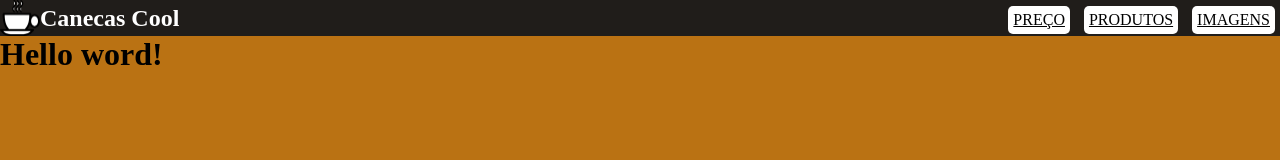
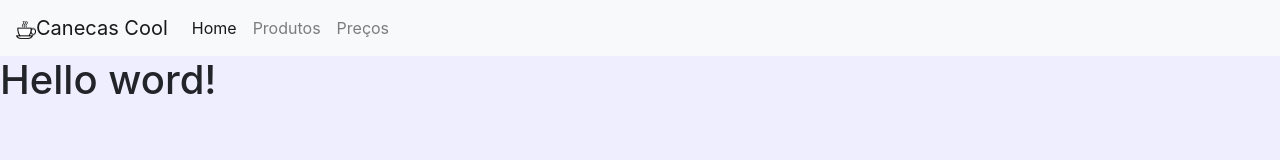
Before and after one commit to dennis-rocha/FreeCodeCamp, a plain HTML site: page atividade-2/index.html in a window 1280 px wide. Drawn offline with nearby package versions, Linux system fonts and the light colour scheme.

Commit message:
adicionando bootstrap no header

```diff
--- a/atividade-2/css/style.css
+++ b/atividade-2/css/style.css
@@ -2,36 +2,5 @@
 
 /* Corpo */
 body {
-    background-color: rgba(184, 109, 11, 0.966);
+    background-color: rgb(239, 238, 255);
 }
-
-/* Estilização do Cabeçalho */
-
-nav {
-    background-color: rgba(26, 26, 26, 0.966);
-    width: 100%;
-    height: auto;
-    display: inline-block;
-}
-nav div#header-img {
-    display: flex;
-    color: white;
-}
-
-nav ul {
-    list-style: none;
-    text-transform: uppercase;
-    margin-top: -30px;
-    float: right;
-}
-nav li {
-    display: inline-block;
-    background-color: white;
-    padding: 5px;
-    margin: 0px 5px;
-    border-radius: 5px;
-}
-nav a {
-    color: black;
-
-}
--- a/atividade-2/index.html
+++ b/atividade-2/index.html
@@ -1,30 +1,51 @@
+<!DOCTYPE html>
 <html lang="pt-br">
 <head>
     <meta charset="UTF-8">
-    <meta name="viewport" content="width=device-width, initial-scale=1.0">
+    <meta name="viewport" content="width=device-width, initial-scale=1, shrink-to-fit=no">
+    <link rel="stylesheet" href="https://stackpath.bootstrapcdn.com/bootstrap/4.1.3/css/bootstrap.min.css" integrity="sha384-MCw98/SFnGE8fJT3GXwEOngsV7Zt27NXFoaoApmYm81iuXoPkFOJwJ8ERdknLPMO" crossorigin="anonymous">
     <link rel="stylesheet" type="text/css" href="css/style.css" />
     <title>Canecas Cool</title>
 
-    <script src="https://code.jquery.com/jquery-2.1.1.min.js"></script>
-    <script src="https://cdnjs.cloudflare.com/ajax/libs/materialize/0.98.0/js/materialize.min.js"></script>
 </head>
 <body>
+
     <header id="header">
-        <nav id="nav-bar">
-            <div id="header-img">
-                <img src="img/cup-303661_1280.png" alt="LOGO" width="40px">
-                <h1 style="margin-top: 5px;">Canecas Cool</h1>
-            </div>
-            <div>
-                <ul>
-                    <li><a href="#">Preço</a></li>
-                    <li><a href="#">Produtos</a></li>
-                    <li><a href="#">Imagens</a></li>
-                </ul>
-            </div>
-        </nav>
+
+    <nav id="nav-bar" class="navbar navbar-expand-lg navbar-light bg-light">
+
+        <div id="header-img">
+            <img src="img/cup-303661_1280.png" width="20px">
+        </div>
+
+        <a class="navbar-brand" href="#">Canecas Cool</a>
+        <button class="navbar-toggler" type="button" data-toggle="collapse" data-target="#navbarNavDropdown" aria-controls="navbarNavDropdown" aria-expanded="false" aria-label="Alterna navegação">
+          <span class="navbar-toggler-icon"></span>
+        </button>
+
+        <div class="collapse navbar-collapse float-right" id="navbarNavDropdown">
+          <ul class="navbar-nav float-right">
+            <li class="nav-item active">
+              <a class="nav-link" href="#">Home <span class="sr-only">(Página atual)</span></a>
+            </li>
+            <li class="nav-item">
+              <a class="nav-link" href="#">Produtos</a>
+            </li>
+            <li class="nav-item">
+              <a class="nav-link" href="#">Preços</a>
+            </li>
+
+          </ul>
+        </div>
+      </nav>
+
     </header>
+
     <h1>Hello word!</h1>
 
+<!-- TAGS BOOTSTRAP -->
+    <script src="https://code.jquery.com/jquery-3.3.1.slim.min.js" integrity="sha384-q8i/X+965DzO0rT7abK41JStQIAqVgRVzpbzo5smXKp4YfRvH+8abtTE1Pi6jizo" crossorigin="anonymous"></script>
+    <script src="https://cdnjs.cloudflare.com/ajax/libs/popper.js/1.14.3/umd/popper.min.js" integrity="sha384-ZMP7rVo3mIykV+2+9J3UJ46jBk0WLaUAdn689aCwoqbBJiSnjAK/l8WvCWPIPm49" crossorigin="anonymous"></script>
+    <script src="https://stackpath.bootstrapcdn.com/bootstrap/4.1.3/js/bootstrap.min.js" integrity="sha384-ChfqqxuZUCnJSK3+MXmPNIyE6ZbWh2IMqE241rYiqJxyMiZ6OW/JmZQ5stwEULTy" crossorigin="anonymous"></script>
 </body>
 </html>
```
